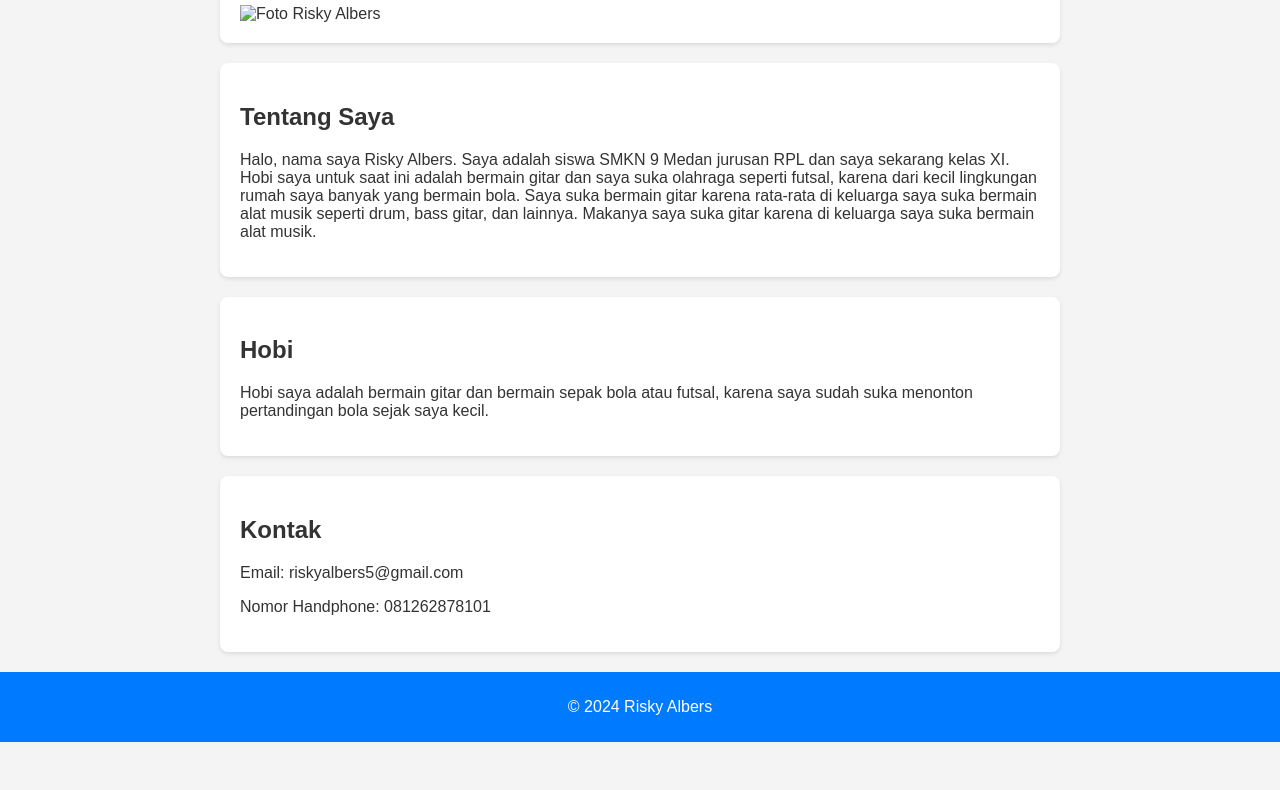
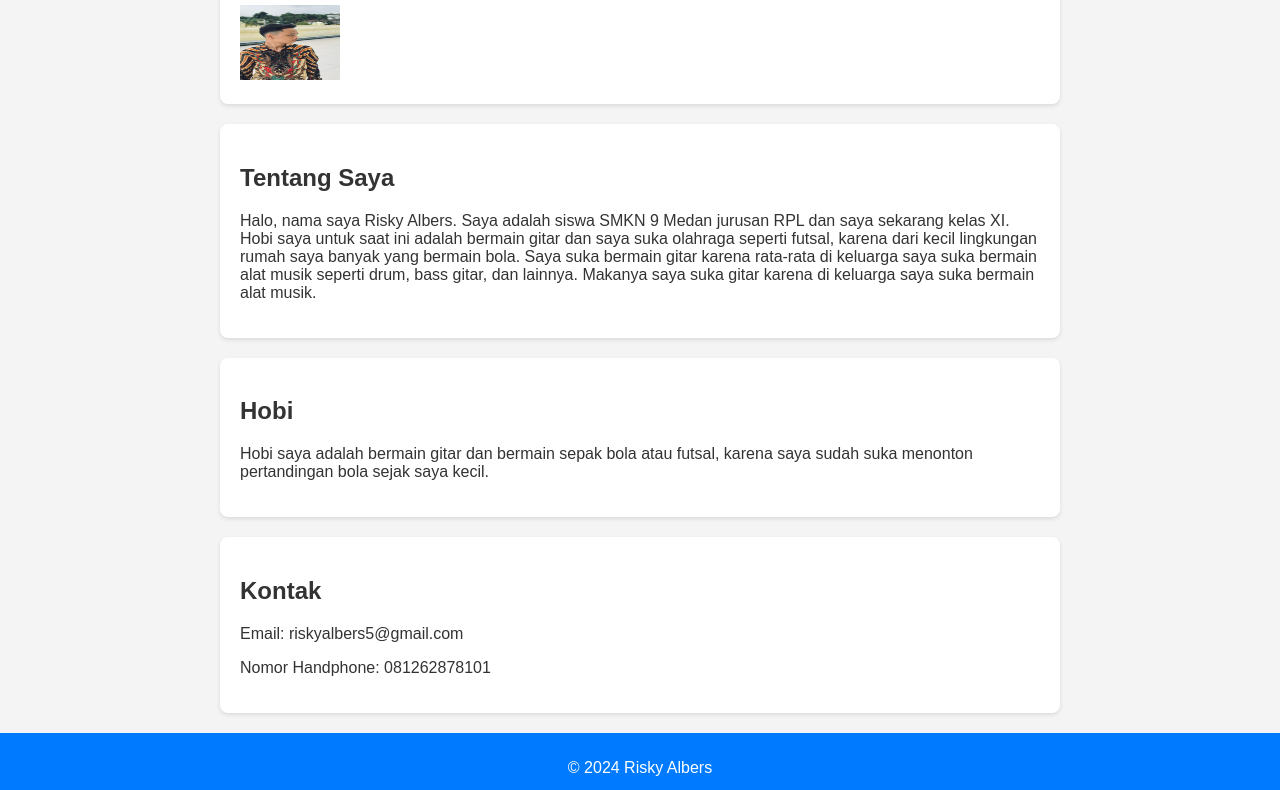
Before and after one commit to Albers07/Submission-akhir, a plain HTML site: page index.html in a window 1280 px wide. Shown: the part 241-1031 px from the top of the page. Before the commit the page ends 983 px from the top, so only its background shows below. Drawn offline with Linux system fonts and the light colour scheme.

Commit message:
Update index.html

```diff
--- a/index.html
+++ b/index.html
@@ -71,7 +71,7 @@
     <main id="beranda">
         <section>
             <h1>Risky Albers</h1>
-            <img src="Foto_iki.jpg" width="100" height="75" alt="Foto Risky Albers">
+            <img src="Foto iki.jpg" width="100" height="75" alt="Foto Risky Albers">
         </section>
 
         <section id="tentang">
```
